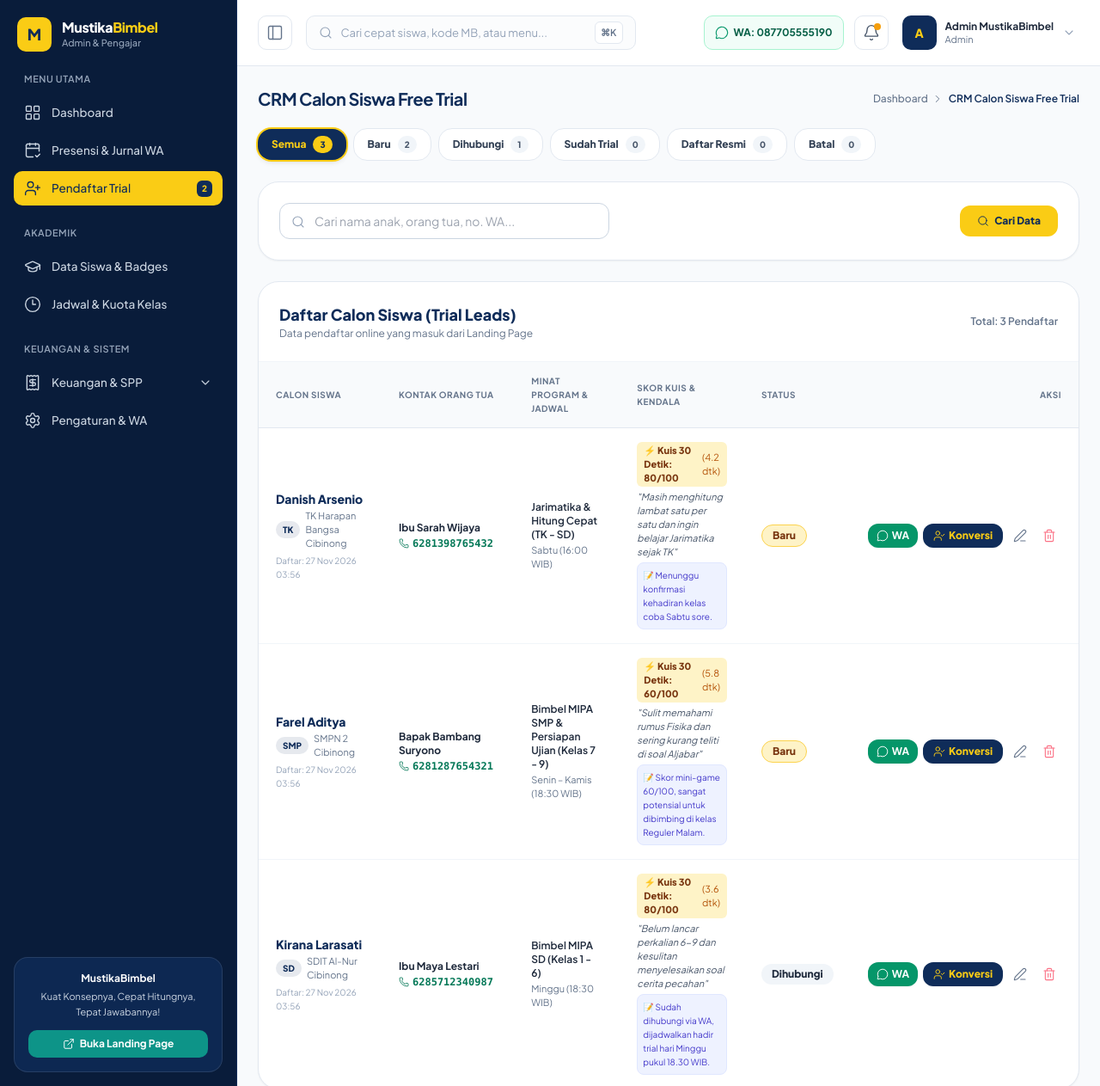
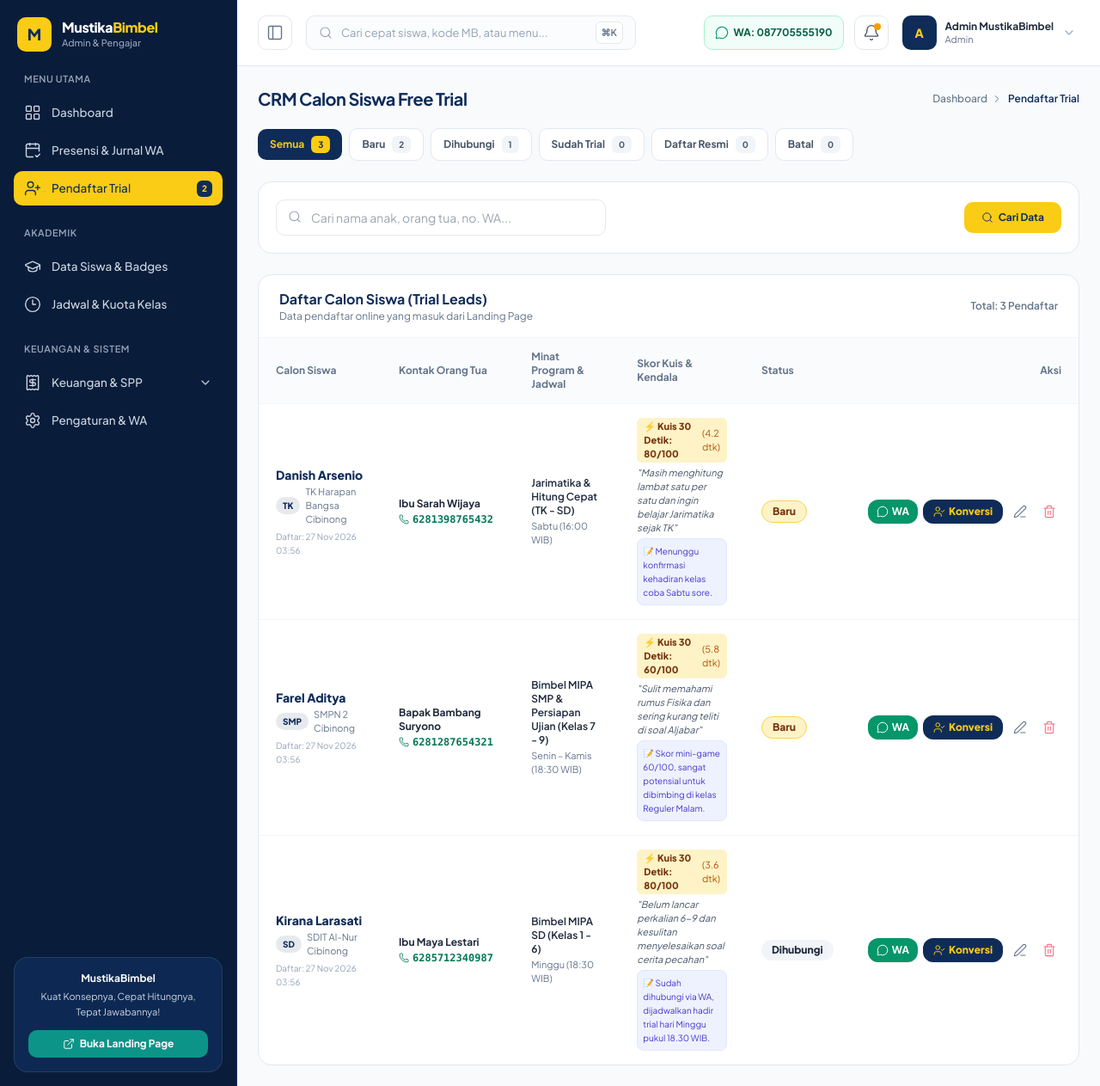
Before and after one commit to LuthfiMirza/mustika-bimbel, a Laravel app: page /admin/leads in a window 1280 px wide. Shown: the whole page at 86% size. Run offline with Laravel 12, Linux system fonts and the light colour scheme; a user stored in the database is signed in; data comes from the database, SQL or seed files in the repository; some libraries are stand-ins or nearby versions.

Commit message:
style(operations): unify attendance, leads, and schedules views with TailAdmin styling

```diff
--- a/resources/views/admin/leads/index.blade.php
+++ b/resources/views/admin/leads/index.blade.php
@@ -2,6 +2,7 @@
 
 @section('title', 'CRM Pendaftar Trial (Leads) — MustikaBimbel')
 @section('header_title', 'CRM Calon Siswa Free Trial')
+@section('breadcrumb', 'Pendaftar Trial')
 
 @section('content')
 <div class="space-y-6"
@@ -21,9 +22,9 @@
                 $isActive = ($statusFilter === null && $stName === 'Semua') || ($statusFilter === $stName);
             @endphp
             <a href="{{ route('admin.leads.index', array_merge(request()->query(), ['status' => $stName === 'Semua' ? null : $stName])) }}"
-               class="px-4 py-2 rounded-2xl text-xs font-extrabold transition-all flex items-center gap-2 {{ $isActive ? 'bg-[#0F2C59] text-[#FACC15] shadow-md ring-2 ring-[#FACC15]' : 'bg-white text-slate-700 hover:bg-slate-200 border border-slate-200' }}">
+               class="px-3.5 py-2 rounded-[10px] text-xs font-bold transition-all flex items-center gap-2 {{ $isActive ? 'bg-[#0F2C59] text-[#FACC15]' : 'bg-white text-slate-600 hover:bg-slate-50 border border-slate-200' }}">
                 <span>{{ $stName }}</span>
-                <span class="px-2 py-0.5 rounded-full text-[10px] {{ $isActive ? 'bg-[#FACC15] text-[#0F2C59]' : 'bg-slate-100 text-slate-600' }}">
+                <span class="px-2 py-0.5 rounded-md text-[10px] {{ $isActive ? 'bg-[#FACC15] text-[#0F2C59]' : 'bg-slate-100 text-slate-600' }}">
                     {{ $cnt }}
                 </span>
             </a>
@@ -31,28 +32,28 @@
     </div>
 
     <!-- Search & Control Card -->
-    <div class="bg-white rounded-3xl p-6 shadow-sm border border-slate-200">
+    <div class="bg-white rounded-2xl p-5 border border-slate-200">
         <form method="GET" action="{{ route('admin.leads.index') }}" class="flex flex-col sm:flex-row items-center justify-between gap-4">
             @if($statusFilter)
                 <input type="hidden" name="status" value="{{ $statusFilter }}">
             @endif
 
             <div class="relative w-full sm:w-96">
-                <i data-lucide="search" class="w-4 h-4 text-slate-400 absolute left-3.5 top-3.5"></i>
+                <i data-lucide="search" class="w-4 h-4 text-slate-400 absolute left-3.5 top-3"></i>
                 <input type="text" name="search" value="{{ $search }}"
                        placeholder="Cari nama anak, orang tua, no. WA..."
-                       class="w-full pl-10 pr-4 py-2.5 rounded-xl border border-slate-300 text-xs sm:text-sm focus:ring-2 focus:ring-[#0F2C59] outline-none">
+                       class="w-full pl-10 pr-4 py-2.5 rounded-[10px] border border-slate-200 text-xs sm:text-sm focus:border-[#0F2C59] focus:ring-2 focus:ring-[#0F2C59]/15 outline-none">
             </div>
 
             <div class="flex items-center gap-2 w-full sm:w-auto">
                 <button type="submit"
-                        class="w-full sm:w-auto px-5 py-2.5 rounded-xl text-xs font-extrabold text-[#0F2C59] bg-[#FACC15] hover:bg-[#FFD100] transition-colors flex items-center justify-center gap-1.5">
+                        class="w-full sm:w-auto px-5 py-2.5 rounded-[10px] text-xs font-bold text-[#0F2C59] bg-[#FACC15] hover:bg-[#FFD100] transition-colors flex items-center justify-center gap-1.5">
                     <i data-lucide="search" class="w-3.5 h-3.5"></i>
                     <span>Cari Data</span>
                 </button>
                 @if($search || $statusFilter)
                     <a href="{{ route('admin.leads.index') }}"
-                       class="px-4 py-2.5 rounded-xl text-xs font-bold text-slate-600 bg-slate-100 hover:bg-slate-200 transition-colors">
+                       class="px-4 py-2.5 rounded-[10px] text-xs font-semibold text-slate-600 border border-slate-200 bg-white hover:bg-slate-50 transition-colors">
                         Reset
                     </a>
                 @endif
@@ -61,10 +62,10 @@
     </div>
 
     <!-- Table of Leads -->
-    <div class="bg-white rounded-3xl shadow-sm border border-slate-200 overflow-hidden">
-        <div class="p-6 border-b border-slate-100 flex items-center justify-between">
+    <div class="bg-white rounded-2xl border border-slate-200 overflow-hidden">
+        <div class="px-6 py-4 border-b border-slate-100 flex items-center justify-between">
             <div>
-                <h2 class="text-base sm:text-lg font-extrabold text-[#0F2C59]">Daftar Calon Siswa (Trial Leads)</h2>
+                <h2 class="text-base font-bold text-[#0F2C59]">Daftar Calon Siswa (Trial Leads)</h2>
                 <p class="text-xs text-slate-500">Data pendaftar online yang masuk dari Landing Page</p>
             </div>
             <span class="text-xs font-semibold text-slate-500">
@@ -74,7 +75,7 @@
 
         <div class="overflow-x-auto">
             <table class="w-full text-left text-xs text-slate-700">
-                <thead class="bg-slate-50 text-slate-500 uppercase tracking-wider font-extrabold border-b border-slate-200 text-[10px]">
+                <thead class="bg-slate-50/70 text-slate-500 font-semibold border-b border-slate-100 text-xs">
                     <tr>
                         <th class="px-5 py-3.5">Calon Siswa</th>
                         <th class="px-5 py-3.5">Kontak Orang Tua</th>
--- a/resources/views/admin/schedules/index.blade.php
+++ b/resources/views/admin/schedules/index.blade.php
@@ -2,6 +2,7 @@
 
 @section('title', 'Manajemen Jadwal Belajar & Kuota Kursi — MustikaBimbel')
 @section('header_title', 'Jadwal Sesi & Kapasitas Kelas')
+@section('breadcrumb', 'Jadwal & Kuota')
 
 @section('content')
 <div class="space-y-6">
@@ -19,7 +20,7 @@
             @php
                 $pct = $schedule->max_quota > 0 ? min(100, round(($schedule->filled_quota / $schedule->max_quota) * 100)) : 0;
             @endphp
-            <div class="bg-white rounded-3xl p-6 sm:p-7 shadow-sm border-2 border-slate-200 flex flex-col justify-between">
+            <div class="bg-white rounded-2xl p-5 sm:p-6 border border-slate-200 flex flex-col justify-between">
                 <div>
                     <div class="flex items-center justify-between pb-3 border-b border-slate-100 mb-4">
                         <span class="text-xs font-extrabold uppercase tracking-wider text-[#0D9488]">
```
Also changed, not shown: resources/views/admin/attendance/index.blade.php (+10 -9 lines).
